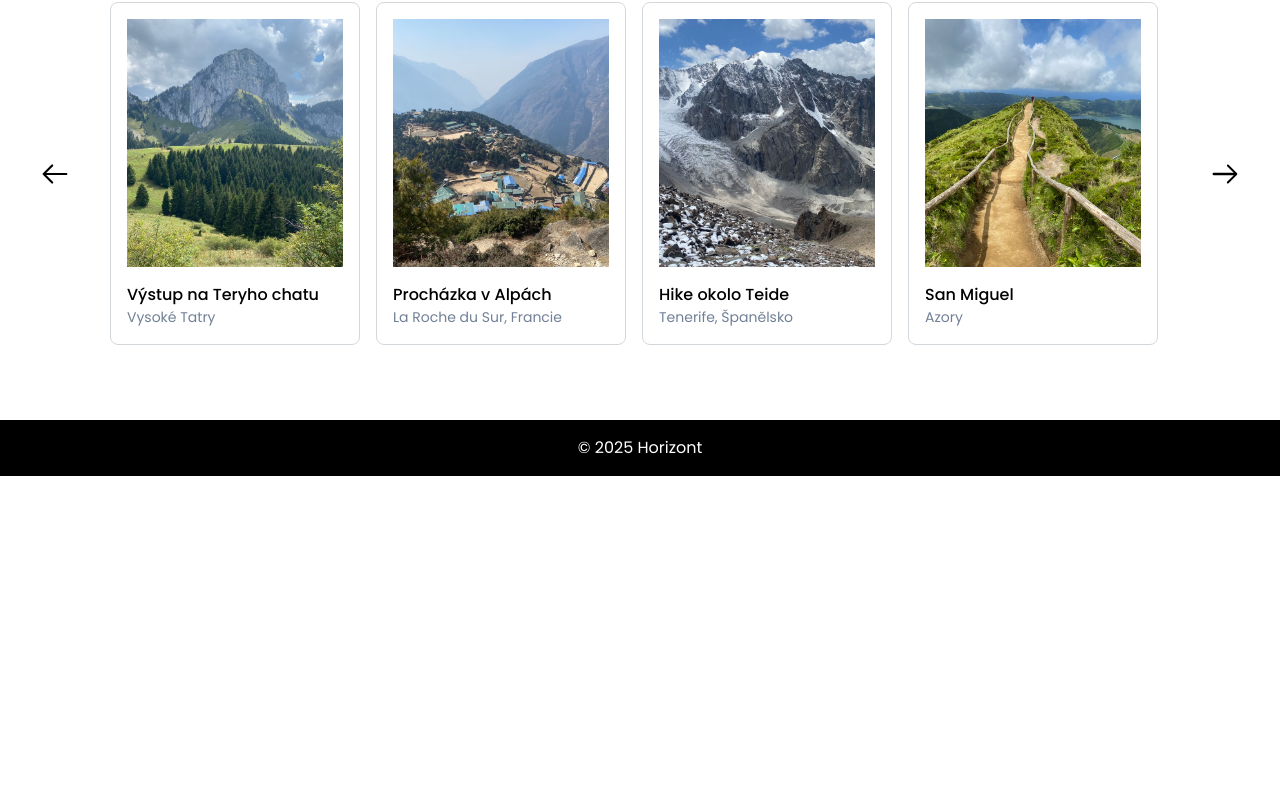
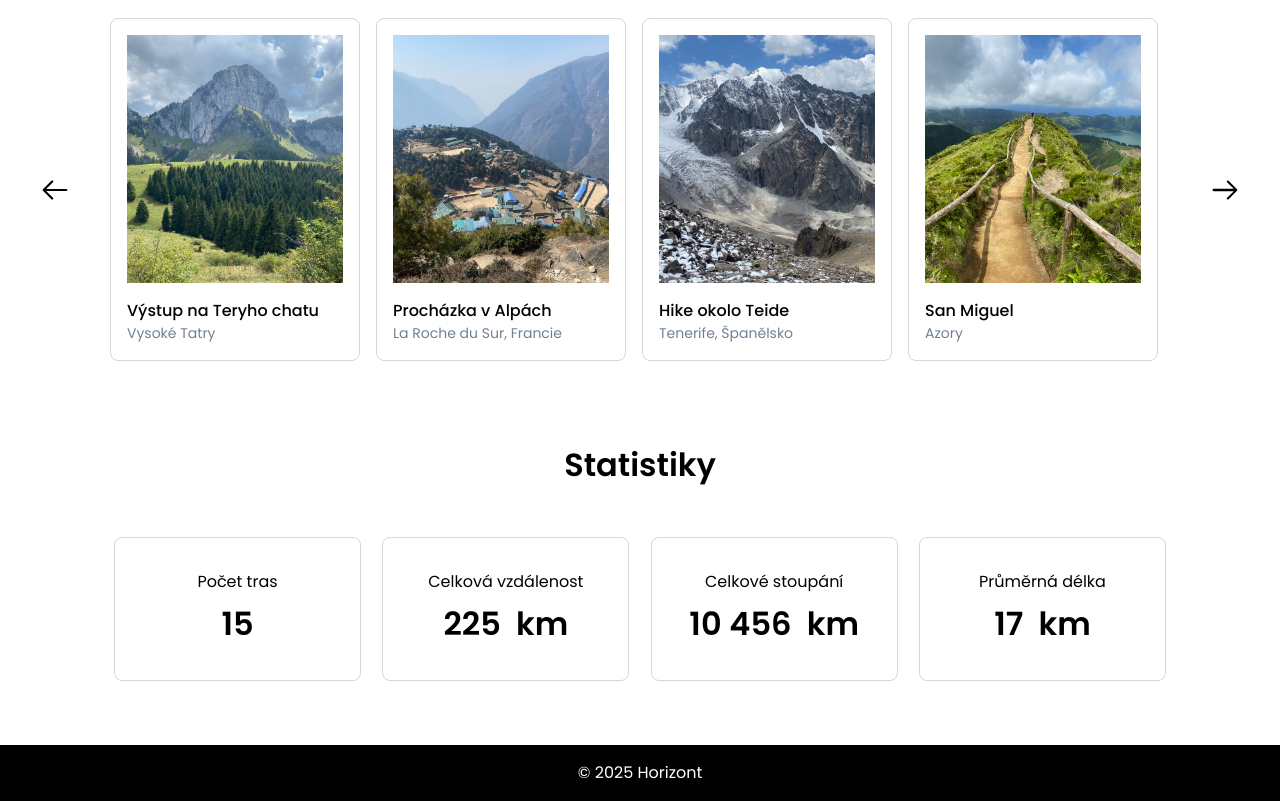
Before and after one commit to monikap4/trip-diary, a React (Vite) app: page / in a window 1280 px wide. Shown: the part 324-1125 px from the top of the page. Before the commit the page ends 800 px from the top, so only its background shows below. Built offline with nearby package versions, Linux system fonts and the light colour scheme.

Commit message:
Add animated section statistics to the homepage (#8)
* Add animated section statistics to the homepage

* Fix of CR findings

```diff
--- /dev/null
+++ b/src/components/Statistics/CountUp.tsx
@@ -0,0 +1,34 @@
+import React, { useEffect, useState } from 'react';
+
+type CountUpProps = {
+  to: number;
+  duration?: number;
+};
+
+export const CountUp: React.FC<CountUpProps> = ({ to, duration = 1000 }) => {
+  const [value, setValue] = useState(0);
+
+  useEffect(() => {
+    let start: number | null = null;
+
+    const animate = (timestamp: number) => {
+      if (!start) {
+        start = timestamp;
+      }
+      const progress = timestamp - start;
+
+      const percentage = Math.min(progress / duration, 1);
+      const current = Math.floor(percentage * to);
+
+      setValue(current);
+
+      if (progress < duration) {
+        requestAnimationFrame(animate);
+      }
+    };
+
+    requestAnimationFrame(animate);
+  }, [to, duration]);
+
+  return <>{value.toLocaleString('cs-CZ')}</>;
+};
--- /dev/null
+++ b/src/components/Statistics/StatValue.module.scss
@@ -0,0 +1,9 @@
+.value {
+  color: $color-primary;
+  font-size: $font-size-lg;
+  font-weight: 600;
+
+  @media (min-width: $screen-sm-min) {
+    font-size: $font-size-xl;
+  }
+}
--- /dev/null
+++ b/src/components/Statistics/StatValue.tsx
@@ -0,0 +1,21 @@
+import React from 'react';
+
+import { CountUp } from './CountUp';
+import style from './StatValue.module.scss';
+
+type StatValueProps = {
+  value: number;
+  suffix?: string;
+  startAnimation: boolean;
+};
+
+export const StatValue: React.FC<StatValueProps> = ({
+  value,
+  suffix,
+  startAnimation,
+}) => (
+  <p className={style.value}>
+    {startAnimation ? <CountUp to={value} /> : 0}
+    {suffix ? <span>&nbsp;{suffix}</span> : null}
+  </p>
+);
--- /dev/null
+++ b/src/components/Statistics/Statistics.module.scss
@@ -0,0 +1,53 @@
+.statsSection {
+  width: 100%;
+  text-align: center;
+
+  @media (min-width: $screen-sm-min) {
+    padding: 2rem 5.125rem;
+  }
+}
+
+.grid {
+  display: flex;
+  justify-content: space-between;
+  flex-wrap: wrap;
+  gap: 0.5rem;
+  width: 100%;
+  padding: 0;
+
+  @media (min-width: $screen-sm-min) {
+    gap: 1rem;
+  }
+}
+
+.card {
+  display: flex;
+  flex-direction: column;
+  align-items: center;
+  justify-content: center;
+  flex: 0 0 calc(50% - 0.25rem);
+  padding: 1rem 0.5rem;
+  border: 1px solid $color-border;
+  border-radius: $radius-sm;
+  list-style: none;
+  background: $color-white;
+
+  @media (min-width: $screen-sm-min) {
+    flex: 0 0 calc(50% - 0.5rem);
+    padding: 2rem 1rem;
+  }
+
+  @media (min-width: $screen-lg-min) {
+    flex: 0 0 calc(25% - 1rem);
+  }
+}
+
+.label {
+  margin-bottom: 0.4rem;
+  color: $color-primary;
+  font-size: $font-size-sm;
+
+  @media (min-width: $screen-sm-min) {
+    font-size: $font-size-base;
+  }
+}
--- /dev/null
+++ b/src/components/Statistics/Statistics.tsx
@@ -0,0 +1,63 @@
+import React, { useEffect, useRef, useState } from 'react';
+
+import { StatValue } from './StatValue';
+import style from './Statistics.module.scss';
+
+type StatItem = {
+  id: string;
+  label: string;
+  value: number;
+  suffix?: string;
+};
+
+type StatsSectionProps = {
+  stats: StatItem[];
+};
+
+export const Statistics: React.FC<StatsSectionProps> = ({ stats }) => {
+  const sectionRef = useRef<HTMLDivElement | null>(null);
+  const [startAnimation, setStartAnimation] = useState(false);
+
+  useEffect(() => {
+    if (typeof IntersectionObserver === 'undefined') {
+      const timeoutRef = setTimeout(() => setStartAnimation(true), 0);
+
+      return () => clearTimeout(timeoutRef);
+    }
+
+    const observer = new IntersectionObserver(
+      ([entry]) => {
+        if (entry.isIntersecting) {
+          setStartAnimation(true);
+          observer.disconnect();
+        }
+      },
+      { threshold: 0.3 },
+    );
+
+    if (sectionRef.current) {
+      observer.observe(sectionRef.current);
+    }
+
+    return () => {
+      observer.disconnect();
+    };
+  }, []);
+
+  return (
+    <div ref={sectionRef} className={style.statsSection}>
+      <ul className={style.grid}>
+        {stats.map((item) => (
+          <li key={item.id} className={style.card}>
+            <p className={style.label}>{item.label}</p>
+            <StatValue
+              value={item.value}
+              suffix={item.suffix}
+              startAnimation={startAnimation}
+            />
+          </li>
+        ))}
+      </ul>
+    </div>
+  );
+};
--- a/src/pages/Home.module.scss
+++ b/src/pages/Home.module.scss
@@ -1,7 +1,12 @@
 .title {
   margin-top: 0;
+  padding-top: 1rem;
+  text-align: center;
+  font-size: $font-size-lg;
 
   @media (min-width: $screen-sm-min) {
-    margin-top: 2rem;
+    margin-top: 3rem;
+    padding-top: 0;
+    font-size: $font-size-xl;
   }
 }
--- a/src/pages/Home.tsx
+++ b/src/pages/Home.tsx
@@ -9,6 +9,7 @@ import image5 from '../assets/images/foto-5.jpeg';
 import image6 from '../assets/images/foto-6.jpeg';
 import image7 from '../assets/images/foto-7.jpeg';
 import plusIcon from '../assets/images/plus.svg';
+import { Statistics } from '../components/Statistics/Statistics';
 import style from './Home.module.scss';
 
 const trips = [
@@ -56,12 +57,21 @@ const trips = [
   },
 ];
 
+const stats = [
+  { id: '1', label: 'Počet tras', value: 15 },
+  { id: '2', label: 'Celková vzdálenost', value: 225, suffix: ' km' },
+  { id: '3', label: 'Celkové stoupání', value: 10456, suffix: ' km' },
+  { id: '4', label: 'Průměrná délka', value: 17, suffix: ' km' },
+];
+
 export const Home = () => (
   <div>
     <Row itemsCenter>
       <Button to="/new" label="Přidat trasu" iconSrc={plusIcon} />
     </Row>
-    <h1 className={style.title}>Moje trasy</h1>
+    <h2 className={style.title}>Moje trasy</h2>
     <TripCarousel trips={trips} />
+    <h2 className={style.title}>Statistiky</h2>
+    <Statistics stats={stats} />
   </div>
 );
--- a/src/styles/globalStyles.scss
+++ b/src/styles/globalStyles.scss
@@ -88,7 +88,7 @@ h6 {
 
 h1 {
   text-align: center;
-  padding-top: 1rem;
+  padding-top: 2rem;
   font-size: $font-size-lg;
 
   @media (min-width: $screen-sm-min) {
```
